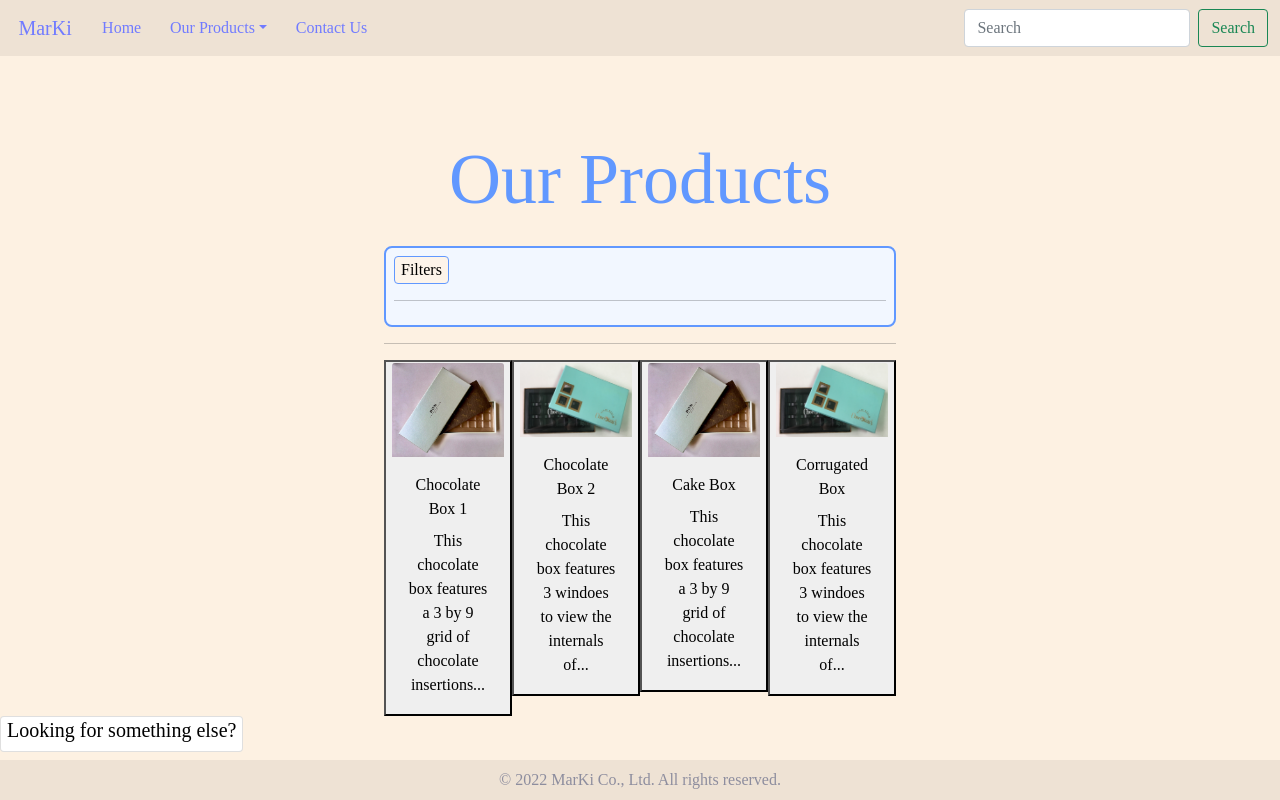
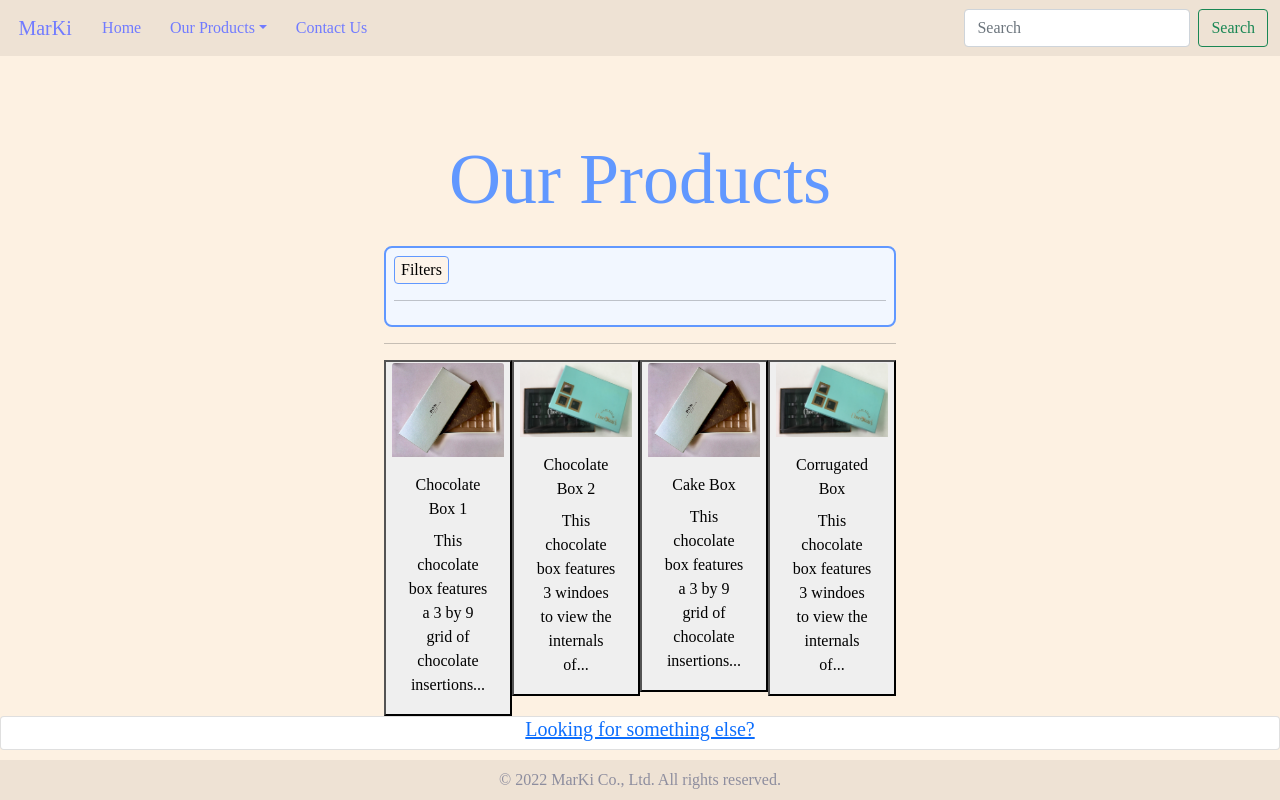
Before and after one commit to imjchiang/react-marki, a React (Create React App) app: page /displayproducts in a window 1280 px wide. Built offline with nearby package versions, Linux system fonts and the light colour scheme; a web font is replaced by a local one.

Commit message:
[DisplayProducts.js] change contact button to fix motion div

```diff
--- a/src/components/DisplayProducts.js
+++ b/src/components/DisplayProducts.js
@@ -1,5 +1,6 @@
 import React, { useState, useEffect } from 'react';
 import { motion } from 'framer-motion';
+import { Link } from 'react-router-dom';
 
 // components
 import Sidebar from './Sidebar.js';
@@ -147,11 +148,11 @@ const DisplayProducts = (props) =>
                 </div>
             </div>
 
-            <form className='contact-button-form' method='get' action='/contact'>
-                <button type='submit' className='card contact-button'>
+            <div className='contact-button-form'>
+                <Link className='card contact-button' to='/contact'>
                     <h5 className='card-title'>Looking for something else?</h5>
-                </button>
-            </form>
+                </Link>
+            </div>
 
             <div className={footPos}>
                 <Footer />
```
